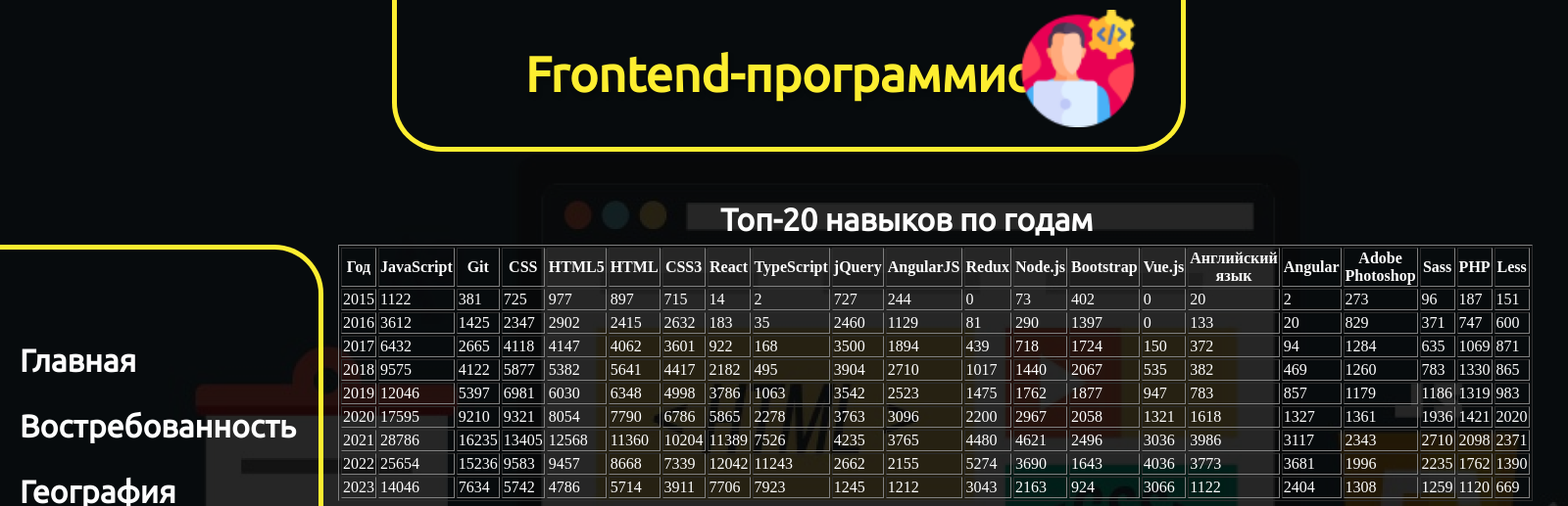
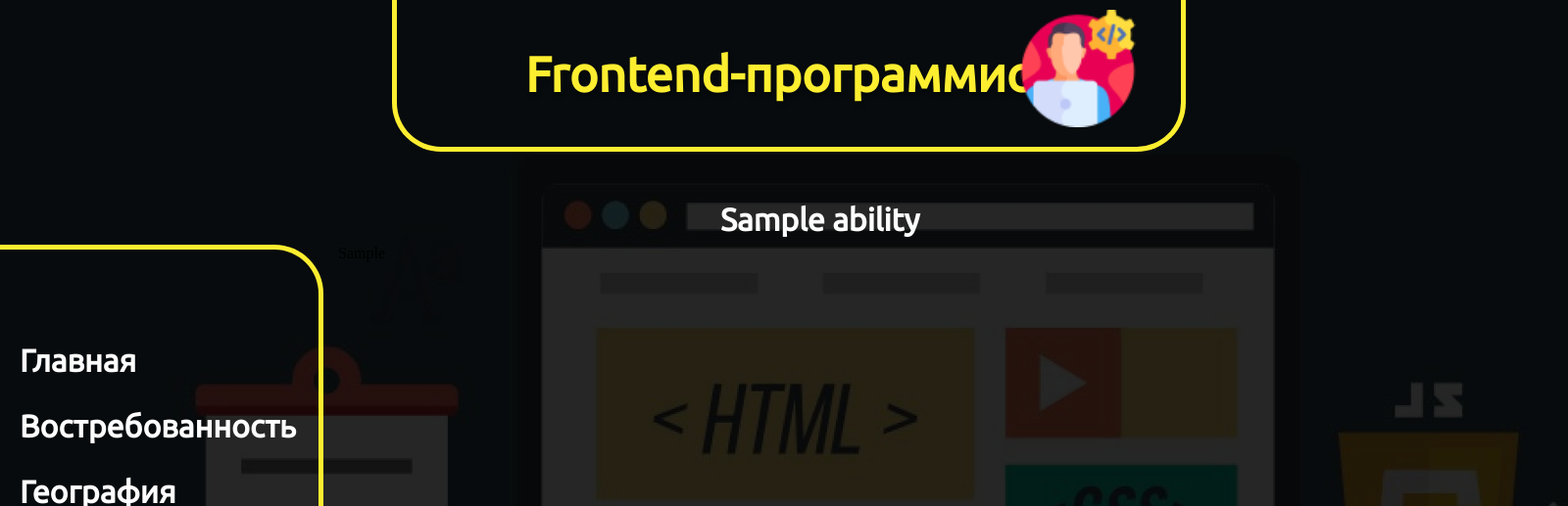
Before and after one commit to golking/django-front, a Django app: page /abilities in a window 1600 px wide. Shown: the top 517 px of the page at 98% size. Run offline with Django 5.2, Linux system fonts and the light colour scheme; tables that the repository leaves empty hold one stand-in row (values such as "Sample post").

Commit message:
make crud in abilityes

```diff
--- a/VacancyApp/static/css/styles.css
+++ b/VacancyApp/static/css/styles.css
@@ -284,7 +284,7 @@ background: rgba(253, 238, 48, 0.50);
     width: 400px;
     height: 300px;
     left: 400px;
-    top: 380px
+    top: 320px
 }
 
 .empty_skills {
--- a/VacancyApp/templates/abilityes.html
+++ b/VacancyApp/templates/abilityes.html
@@ -28,23 +28,14 @@
             </nav>
         </div>
         <div class="home_text" style="top: 200px">
-            <h1>Топ-20 навыков по годам</h1>
-            <div class="tables_skills">
-                <table border='1'>
-<tr><th>Год</th><th>JavaScript</th><th>Git</th><th>CSS</th><th>HTML5</th><th>HTML</th><th>CSS3</th><th>React</th><th>TypeScript</th><th>jQuery</th><th>AngularJS</th><th>Redux</th><th>Node.js</th><th>Bootstrap</th><th>Vue.js</th><th>Английский язык</th><th>Angular</th><th>Adobe Photoshop</th><th>Sass</th><th>PHP</th><th>Less</th></tr>
-<tr><td>2015</td><td>1122</td><td>381</td><td>725</td><td>977</td><td>897</td><td>715</td><td>14</td><td>2</td><td>727</td><td>244</td><td>0</td><td>73</td><td>402</td><td>0</td><td>20</td><td>2</td><td>273</td><td>96</td><td>187</td><td>151</td></tr>
-<tr><td>2016</td><td>3612</td><td>1425</td><td>2347</td><td>2902</td><td>2415</td><td>2632</td><td>183</td><td>35</td><td>2460</td><td>1129</td><td>81</td><td>290</td><td>1397</td><td>0</td><td>133</td><td>20</td><td>829</td><td>371</td><td>747</td><td>600</td></tr>
-<tr><td>2017</td><td>6432</td><td>2665</td><td>4118</td><td>4147</td><td>4062</td><td>3601</td><td>922</td><td>168</td><td>3500</td><td>1894</td><td>439</td><td>718</td><td>1724</td><td>150</td><td>372</td><td>94</td><td>1284</td><td>635</td><td>1069</td><td>871</td></tr>
-<tr><td>2018</td><td>9575</td><td>4122</td><td>5877</td><td>5382</td><td>5641</td><td>4417</td><td>2182</td><td>495</td><td>3904</td><td>2710</td><td>1017</td><td>1440</td><td>2067</td><td>535</td><td>382</td><td>469</td><td>1260</td><td>783</td><td>1330</td><td>865</td></tr>
-<tr><td>2019</td><td>12046</td><td>5397</td><td>6981</td><td>6030</td><td>6348</td><td>4998</td><td>3786</td><td>1063</td><td>3542</td><td>2523</td><td>1475</td><td>1762</td><td>1877</td><td>947</td><td>783</td><td>857</td><td>1179</td><td>1186</td><td>1319</td><td>983</td></tr>
-<tr><td>2020</td><td>17595</td><td>9210</td><td>9321</td><td>8054</td><td>7790</td><td>6786</td><td>5865</td><td>2278</td><td>3763</td><td>3096</td><td>2200</td><td>2967</td><td>2058</td><td>1321</td><td>1618</td><td>1327</td><td>1361</td><td>1936</td><td>1421</td><td>2020</td></tr>
-<tr><td>2021</td><td>28786</td><td>16235</td><td>13405</td><td>12568</td><td>11360</td><td>10204</td><td>11389</td><td>7526</td><td>4235</td><td>3765</td><td>4480</td><td>4621</td><td>2496</td><td>3036</td><td>3986</td><td>3117</td><td>2343</td><td>2710</td><td>2098</td><td>2371</td></tr>
-<tr><td>2022</td><td>25654</td><td>15236</td><td>9583</td><td>9457</td><td>8668</td><td>7339</td><td>12042</td><td>11243</td><td>2662</td><td>2155</td><td>5274</td><td>3690</td><td>1643</td><td>4036</td><td>3773</td><td>3681</td><td>1996</td><td>2235</td><td>1762</td><td>1390</td></tr>
-<tr><td>2023</td><td>14046</td><td>7634</td><td>5742</td><td>4786</td><td>5714</td><td>3911</td><td>7706</td><td>7923</td><td>1245</td><td>1212</td><td>3043</td><td>2163</td><td>924</td><td>3066</td><td>1122</td><td>2404</td><td>1308</td><td>1259</td><td>1120</td><td>669</td></tr>
-</table>
-            </div>
-            <img class="skills_graph" src={% static "images/skills_graph.png" %}/>
-            <div class="empty_skills"></div>
+            {% for data in context %}
+                <h1>{{ data.table_name }}</h1>
+                <div class="tables_skills">
+                    {{ data.table|safe }}
+                </div>
+                <img class="skills_graph" src={{ data.graph_skills.url }}/>
+                <div class="empty_skills"></div>
+            {% endfor %}
         </div>
     </div>
 </main>
```
Also changed, not shown: VacancyApp/images_db/2024/01/20/skills_graph.png (added).
